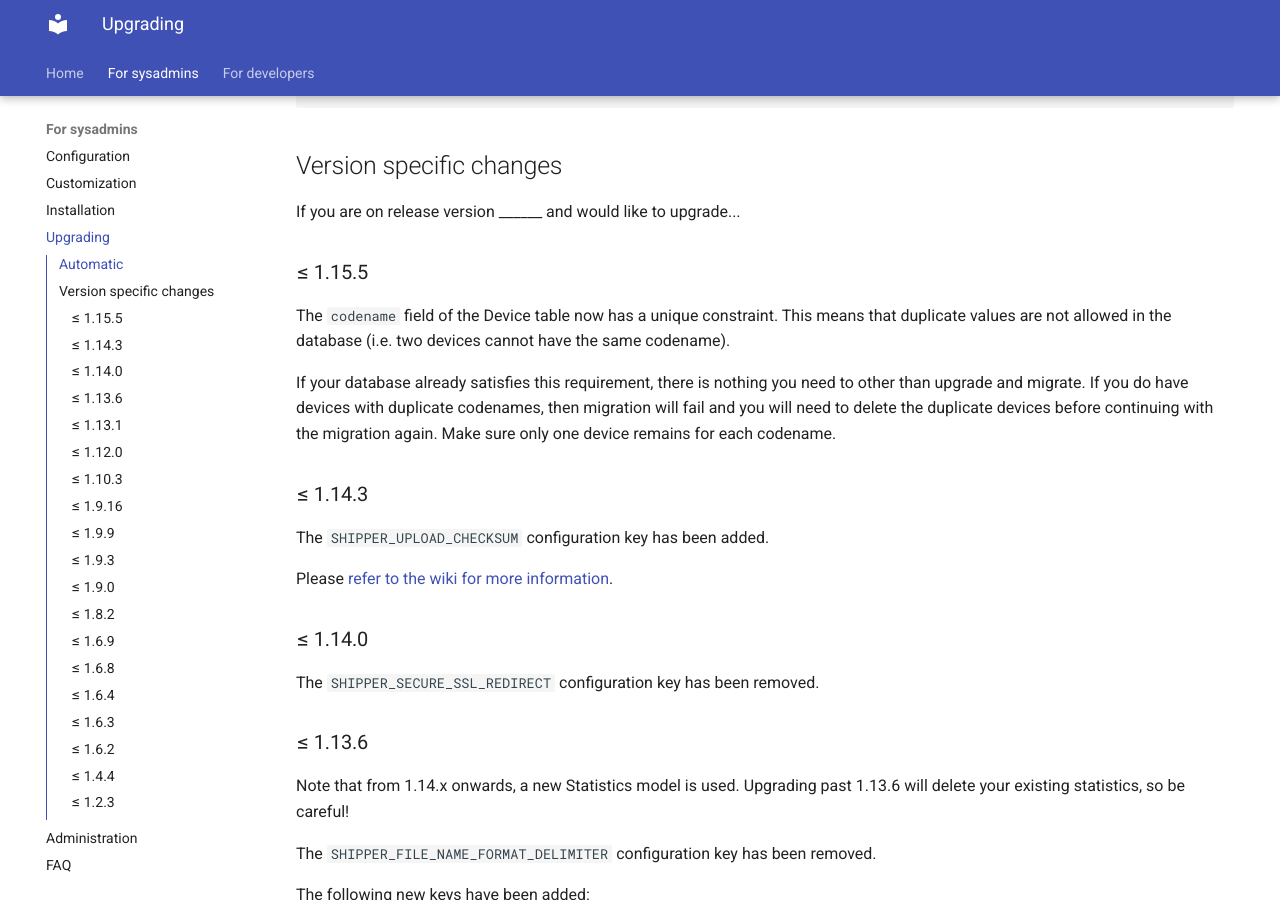
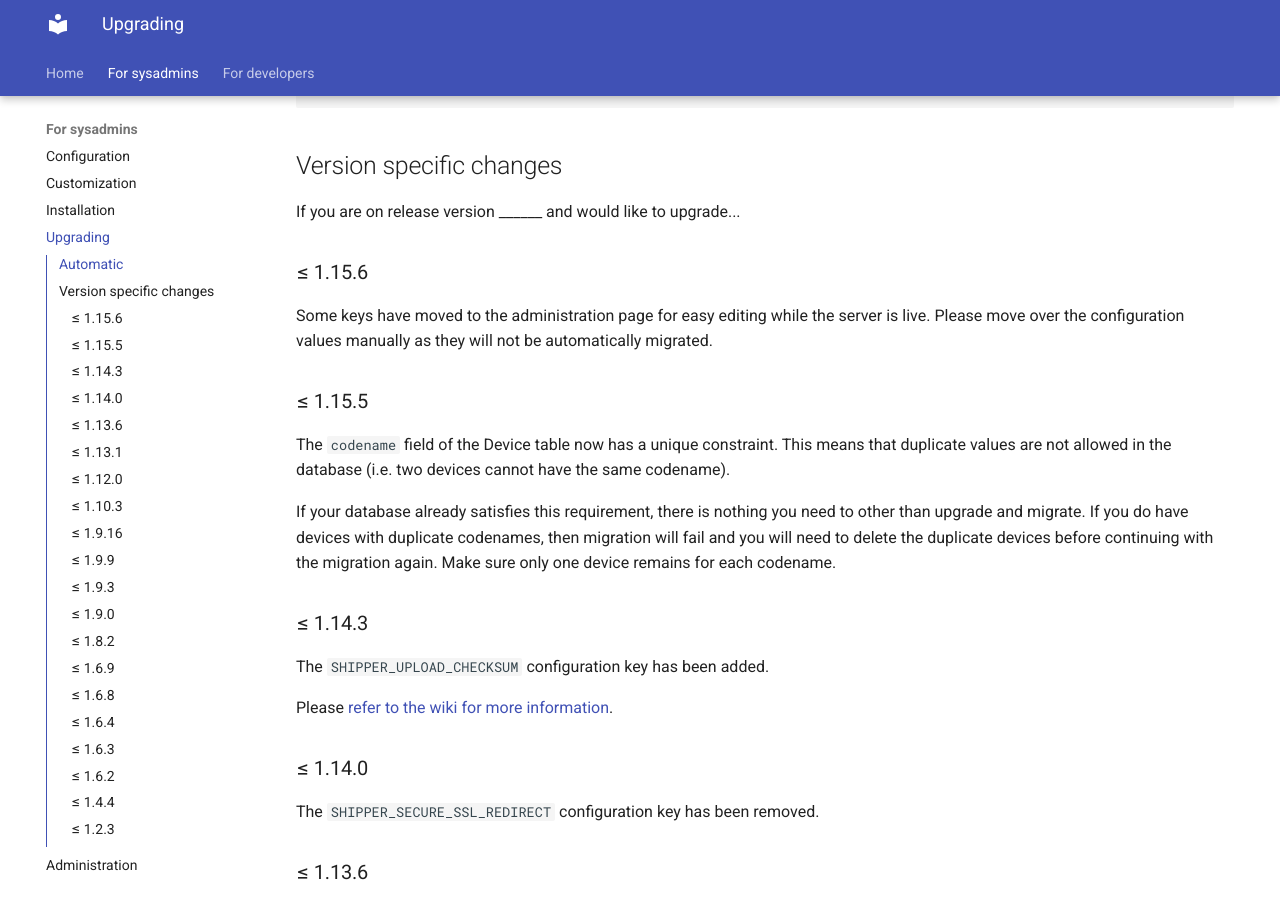
Before and after one commit to shipperstack/shipper, an MkDocs documentation site: the page built from docs/docs/sysadmin/Upgrading.md, in a window 1280 px wide and 900 px high, scrolled down 385 px. Built offline with MkDocs 1.6.1 and Material for MkDocs 9.7.7, drawn with Linux system fonts in a browser that asks for light colours; the version menu is left out.

Commit message:
docs: sysadmin: Upgrading: procedure to upgrade to 1.16

```diff
--- a/docs/docs/sysadmin/Upgrading.md
+++ b/docs/docs/sysadmin/Upgrading.md
@@ -16,6 +16,10 @@ alias update-shipper='bash <(curl -s https://raw.githubusercontent.com/ericswpar
 
 If you are on release version ______ and would like to upgrade...
 
+
+### ≤ 1.15.6
+
+Some keys have moved to the administration page for easy editing while the server is live. Please move over the configuration values manually as they will not be automatically migrated.
 
 ### ≤ 1.15.5
 
```
